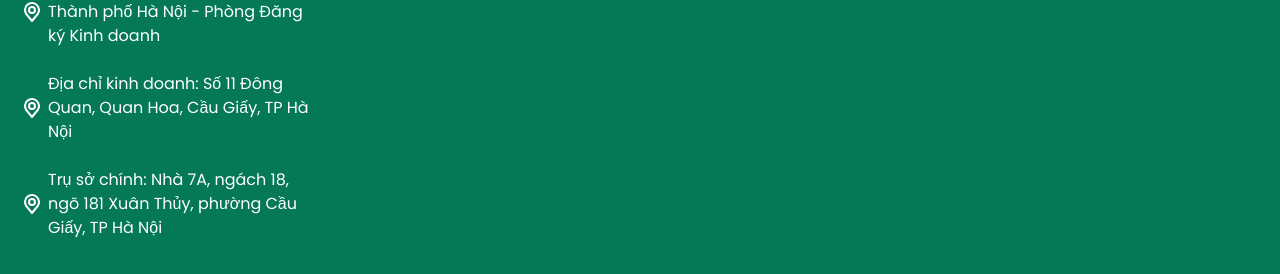
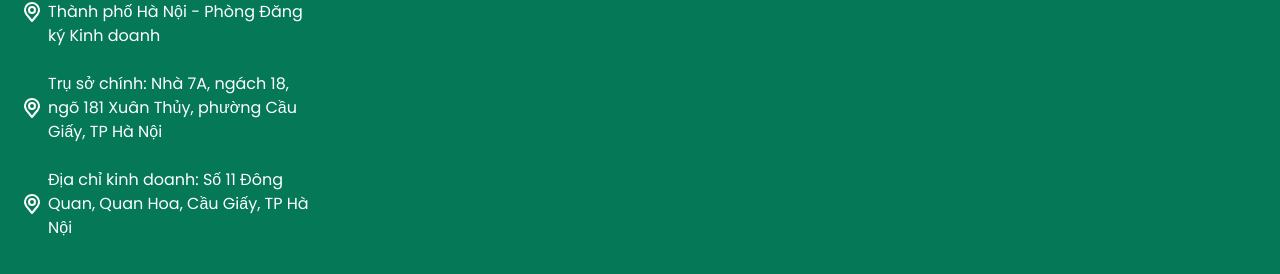
Before and after one commit to trantrungnghia263/inanhoanggia, a React (Create React App) app: page /tim-kiem in a window 1280 px wide. Shown: the part 2927-3201 px from the top of the page. Built offline with nearby package versions, Linux system fonts and the light colour scheme.

Commit message:
Swap business address and headquarters titles

```diff
--- a/src/components/Footer.js
+++ b/src/components/Footer.js
@@ -176,7 +176,7 @@ function Footer() {
           />
         </svg>
       ),
-      title: "Địa chỉ kinh doanh: Số 11 Đông Quan, Quan Hoa, Cầu Giấy, TP Hà Nội",
+      title: "Trụ sở chính: Nhà 7A, ngách 18, ngõ 181 Xuân Thủy, phường Cầu Giấy, TP Hà Nội",
     },
     {
       id: 7,
@@ -206,7 +206,7 @@ function Footer() {
           />
         </svg>
       ),
-      title: "Trụ sở chính: Nhà 7A, ngách 18, ngõ 181 Xuân Thủy, phường Cầu Giấy, TP Hà Nội",
+      title: "Địa chỉ kinh doanh: Số 11 Đông Quan, Quan Hoa, Cầu Giấy, TP Hà Nội",
     },
   ];
 
```
